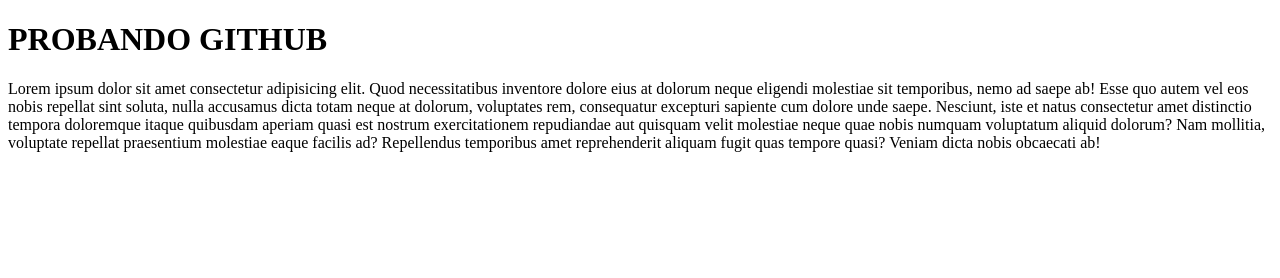
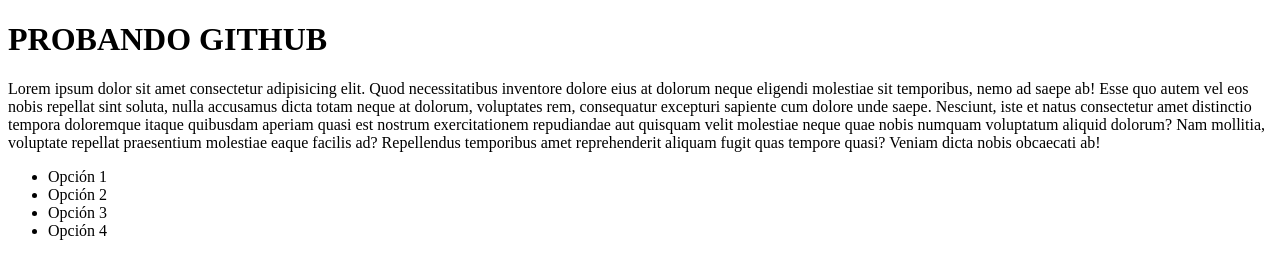
Before and after one commit to maurot74/PRUEBA22, a plain HTML site: page index.html in a window 1280 px wide. Drawn offline with Linux system fonts and the light colour scheme.

Commit message:
SE AGREGÓ LISTA DE OPOCIONES

```diff
--- a/index.html
+++ b/index.html
@@ -8,5 +8,11 @@
 <body>
     <h1>PROBANDO GITHUB</h1>
     <p>Lorem ipsum dolor sit amet consectetur adipisicing elit. Quod necessitatibus inventore dolore eius at dolorum neque eligendi molestiae sit temporibus, nemo ad saepe ab! Esse quo autem vel eos nobis repellat sint soluta, nulla accusamus dicta totam neque at dolorum, voluptates rem, consequatur excepturi sapiente cum dolore unde saepe. Nesciunt, iste et natus consectetur amet distinctio tempora doloremque itaque quibusdam aperiam quasi est nostrum exercitationem repudiandae aut quisquam velit molestiae neque quae nobis numquam voluptatum aliquid dolorum? Nam mollitia, voluptate repellat praesentium molestiae eaque facilis ad? Repellendus temporibus amet reprehenderit aliquam fugit quas tempore quasi? Veniam dicta nobis obcaecati ab!</p>
+    <ul>
+        <li>Opción 1</li>
+        <li>Opción 2</li>
+        <li>Opción 3</li>
+        <li>Opción 4</li>
+    </ul>
 </body>
 </html>
```
